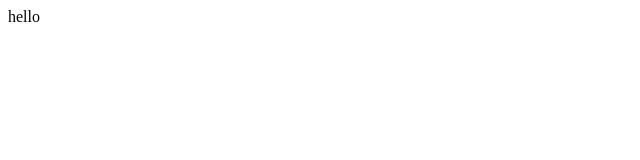
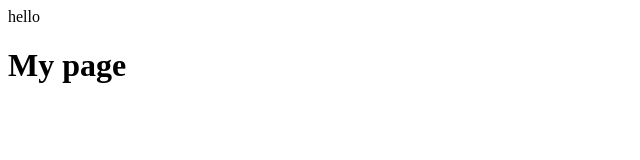
Before and after one commit to Krisiem/Krisiem.github.io, a plain HTML site: page index.html in a window 1280 px wide. Shown: the whole page, without its empty margins (0-640 px from the left). Drawn offline with Linux system fonts and the light colour scheme.

Commit message:
added heading

```diff
--- a/index.html
+++ b/index.html
@@ -5,7 +5,7 @@
   </head>
   <body>
   <p>hello</p>
-
+  <h1> My page</h1>
 
   </body>
 </html>
```
